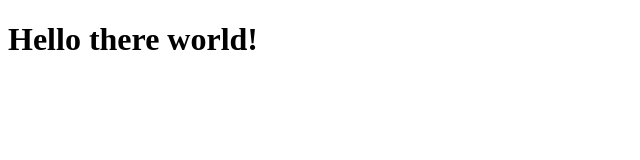
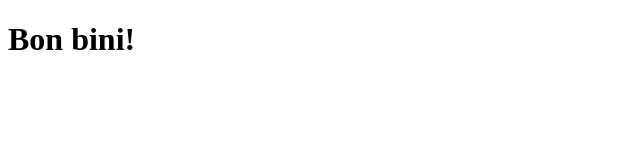
Before and after one commit to joshcummingsdesign/docker-test, a plain HTML site: page src/index.html in a window 1280 px wide. Shown: the whole page, without its empty margins (0-640 px from the left). Drawn offline with Linux system fonts and the light colour scheme.

Commit message:
changed greeting

```diff
--- a/src/index.html
+++ b/src/index.html
@@ -5,6 +5,6 @@
     <title>Docker Test</title>
   </head>
   <body>
-    <h1>Hello there world!</h1>
+    <h1>Bon bini!</h1>
   </body>
 </html>
```
